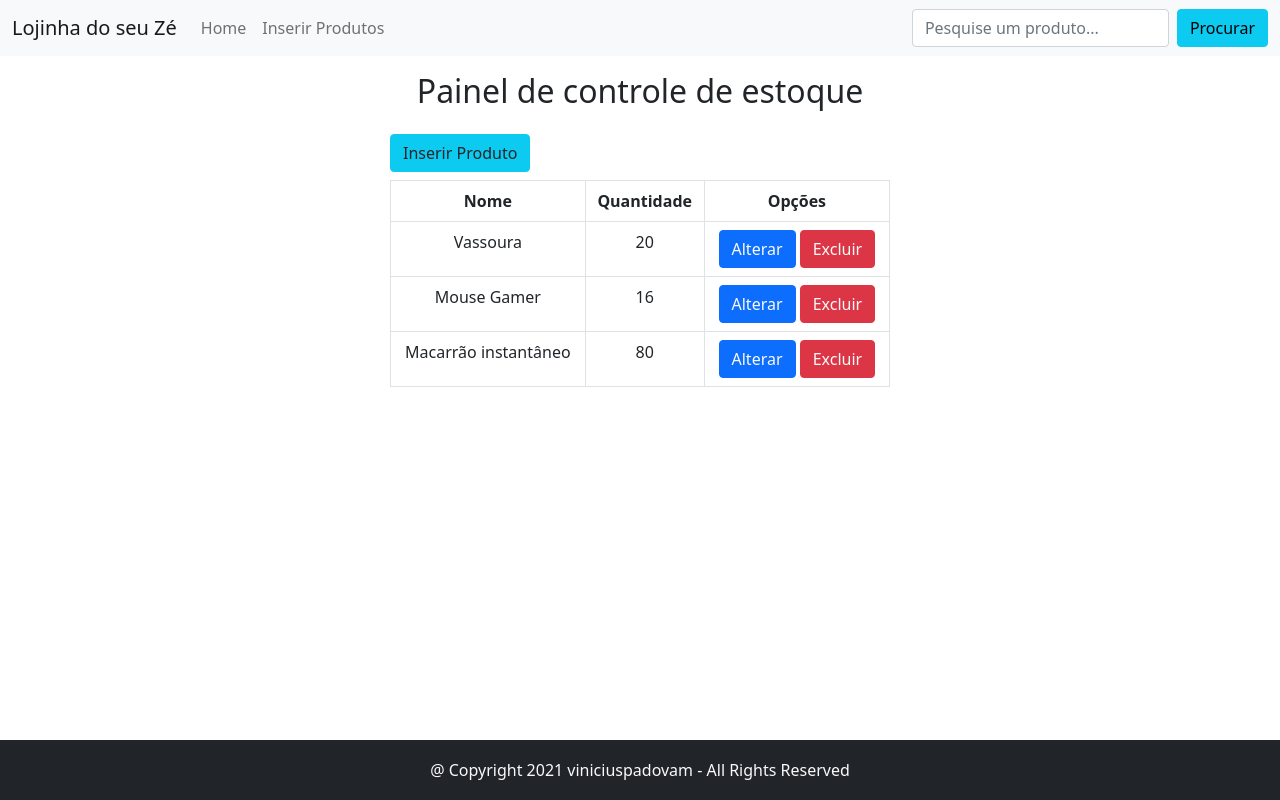
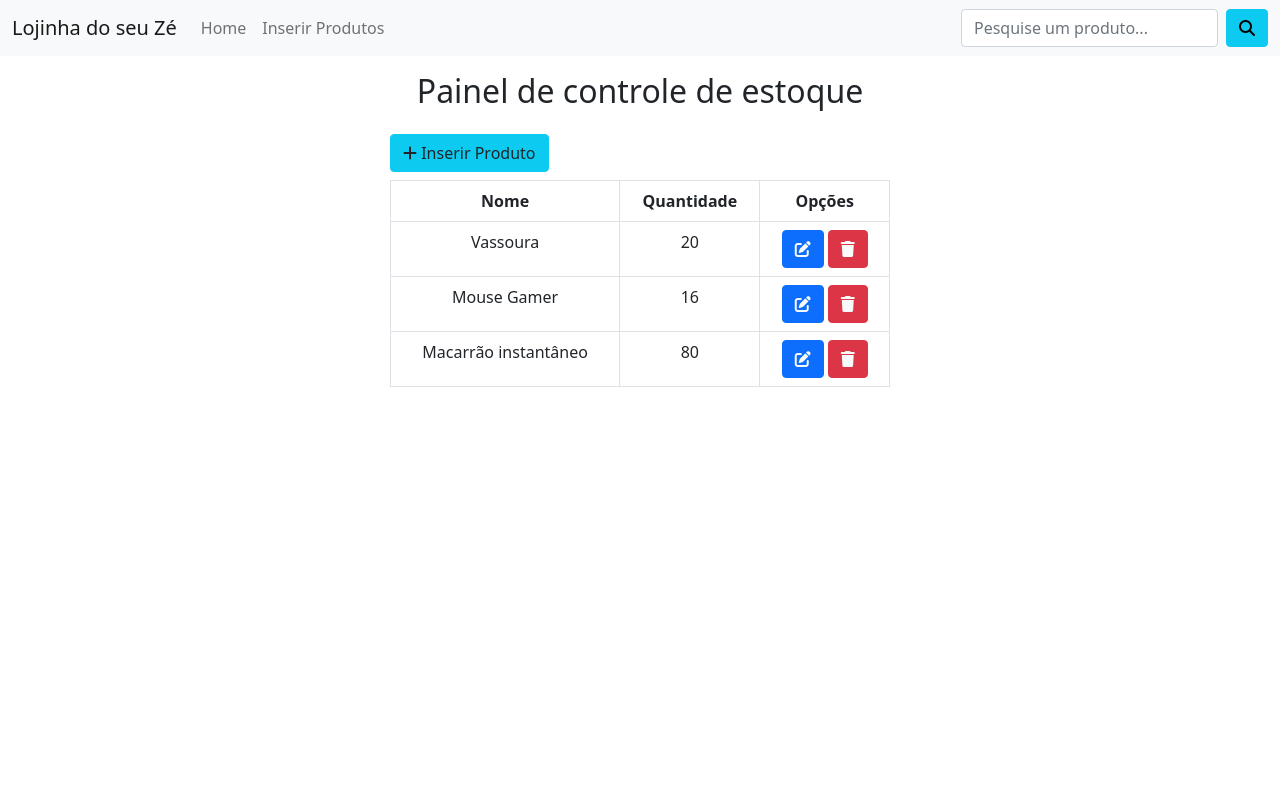
Before and after one commit to viniciuspadovam/CRUD, a PHP site: page / in a window 1280 px wide. Run offline with PHP 8.4, Linux system fonts and the light colour scheme; data comes from the database, SQL or seed files in the repository; some libraries are stand-ins or nearby versions.

Commit message:
Adding icons

```diff
--- a/css/styles.css
+++ b/css/styles.css
@@ -11,11 +11,12 @@ a {
     width: 500px;
     margin: 0 auto;
 }
+/*
 footer {
     position : absolute;
     bottom : 0;
     height : 60px;
-    margin-top : 40px;
+    margin-top : 10em;
 
     width: 100%;
     display: flex;
@@ -24,4 +25,4 @@ footer {
 }
 footer p {
     margin-bottom: 0%;
-}
+}*/
--- a/includes/footer.php
+++ b/includes/footer.php
@@ -1,5 +1,6 @@
-    <footer class="text-light bg-dark">
+    <!--footer class="text-light bg-dark">
         <p> @ Copyright 2021 viniciuspadovam - All Rights Reserved </p>
-    </footer>
+    </footer-->
+    <script src="https://cdn.jsdelivr.net/npm/bootstrap@5.0.0-beta1/dist/js/bootstrap.bundle.min.js" integrity="sha384-ygbV9kiqUc6oa4msXn9868pTtWMgiQaeYH7/t7LECLbyPA2x65Kgf80OJFdroafW" crossorigin="anonymous"></script>
 </body>
 </html>
--- a/includes/header.php
+++ b/includes/header.php
@@ -7,6 +7,7 @@
 
     <link rel="stylesheet" href="./css/styles.css">
     <link href="https://cdn.jsdelivr.net/npm/bootstrap@5.0.0-beta1/dist/css/bootstrap.min.css" rel="stylesheet" integrity="sha384-giJF6kkoqNQ00vy+HMDP7azOuL0xtbfIcaT9wjKHr8RbDVddVHyTfAAsrekwKmP1" crossorigin="anonymous">
+    <script src="https://kit.fontawesome.com/f70c99edd6.js" crossorigin="anonymous"></script>
 
     <title>CRUD PHP</title>
 </head>
@@ -30,7 +31,7 @@
                 </ul>
                 <form class="d-flex" action="" method="GET">
                     <input class="form-control me-2" id="searchPattern" name="searchPattern" type="search" placeholder="Pesquise um produto..." aria-label="Search">
-                    <button class="btn btn-info" type="submit">Procurar</button>
+                    <button class="btn btn-info" type="submit"><i class="fas fa-search"></i></button>
                 </form>
             </div>
         </div>
--- a/index.php
+++ b/index.php
@@ -3,7 +3,11 @@
 <h2 class="mt-3 mb-4">Painel de controle de estoque</h2>
 <main>
     <div class="little-container">
-        <button class="btn btn-info mb-2"><a href="./form_insert.php" class="link-dark">Inserir Produto</a></button>
+        <button class="btn btn-info mb-2">
+            <a href="./form_insert.php" class="link-dark">
+                <i class="fas fa-plus"></i> Inserir Produto
+            </a>
+        </button>
 
         <table class="table table-bordered text-center">
             <tr>
--- a/select.php
+++ b/select.php
@@ -12,10 +12,18 @@ function loadSelect()
                     <td> {$linha['qtd']} </td>
                     <td>
                         <button class=\"btn btn-primary\">
-                            <a href=\"./form_update.php?id={$linha['id']}\" class=\"link-light\">Alterar</a>
+                            <abbr title=\"Alterar\">
+                                <a href=\"./form_update.php?id={$linha['id']}\" class=\"link-light\">
+                                    <i class=\"fas fa-edit\"></i>
+                                </a>
+                            </abbr>
                         </button>
                         <button class=\"btn btn-danger\">
-                            <a href=\"./delete.php?id={$linha['id']}\" class=\"link-light\">Excluir</a>
+                            <abbr title=\"Excluir\">
+                                <a href=\"./delete.php?id={$linha['id']}\" class=\"link-light\">
+                                    <i class=\"fas fa-trash\"></i>
+                                </a>
+                            </abbr>
                         </button>
                     </td>
                  </tr>";
```
